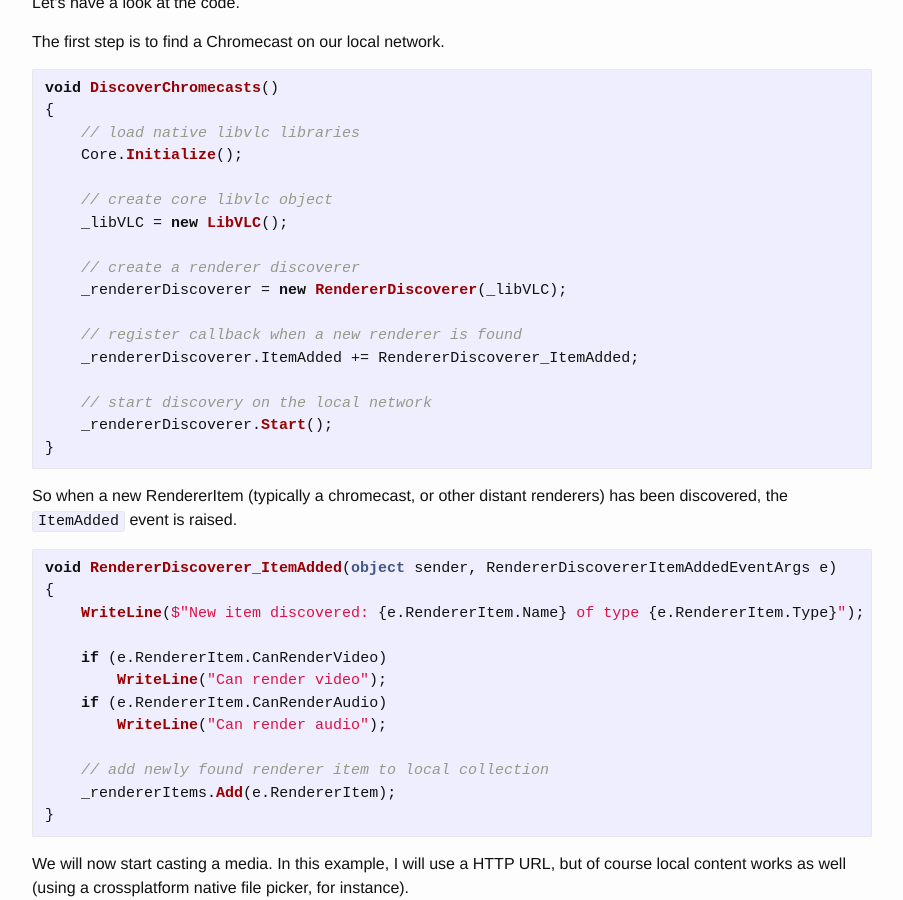
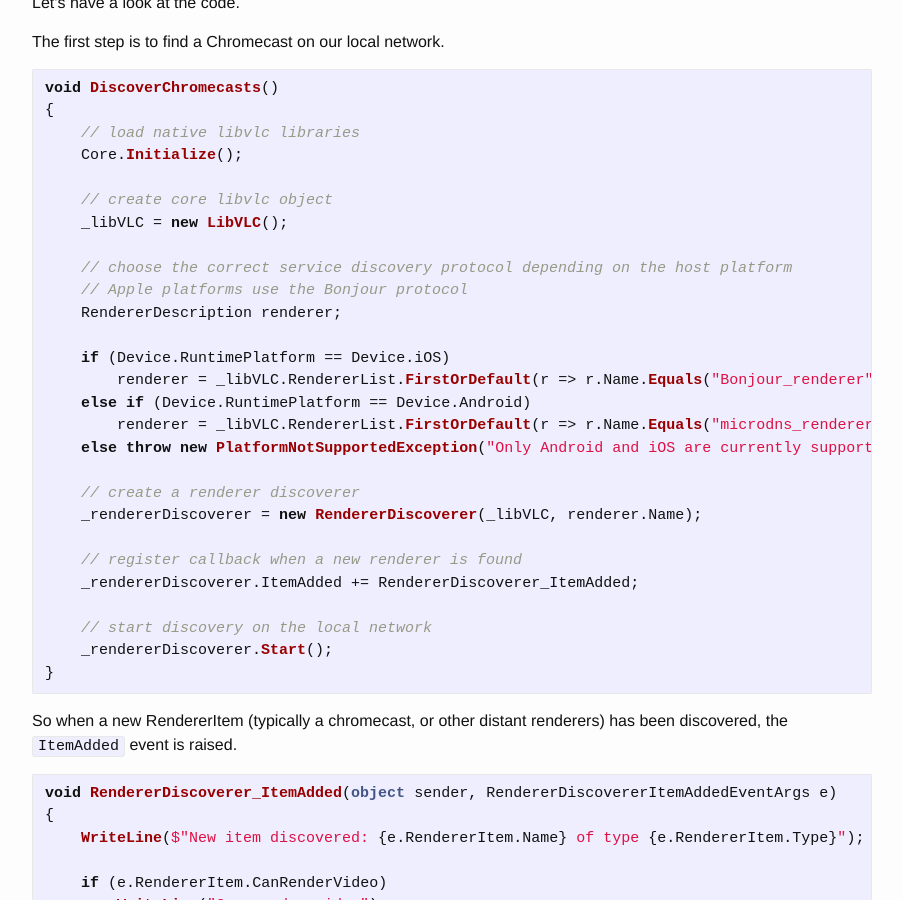
Before and after one commit to mfkl/mfkl.github.io, a Jekyll site: the page built from _posts/2018-10-22-High-performance-cross-platform-streaming-with-libvlc-and-Chromecast-on-.NET.markdown, in a window 1280 px wide and 900 px high, scrolled down 811 px. Shown: the whole window, without its empty margins (188-1091 px from the left). Built offline with Jekyll 4.4.1, drawn with Linux system fonts in a browser that asks for light colours.

Commit message:
update chromecast sample code

```diff
--- a/_posts/2018-10-22-High-performance-cross-platform-streaming-with-libvlc-and-Chromecast-on-.NET.markdown
+++ b/_posts/2018-10-22-High-performance-cross-platform-streaming-with-libvlc-and-Chromecast-on-.NET.markdown
@@ -33,8 +33,18 @@ void DiscoverChromecasts()
     // create core libvlc object
     _libVLC = new LibVLC();
 
+    // choose the correct service discovery protocol depending on the host platform
+    // Apple platforms use the Bonjour protocol
+    RendererDescription renderer;
+
+    if (Device.RuntimePlatform == Device.iOS)
+        renderer = _libVLC.RendererList.FirstOrDefault(r => r.Name.Equals("Bonjour_renderer"));
+    else if (Device.RuntimePlatform == Device.Android)
+        renderer = _libVLC.RendererList.FirstOrDefault(r => r.Name.Equals("microdns_renderer"));
+    else throw new PlatformNotSupportedException("Only Android and iOS are currently supported in this sample");
+
     // create a renderer discoverer
-    _rendererDiscoverer = new RendererDiscoverer(_libVLC);
+    _rendererDiscoverer = new RendererDiscoverer(_libVLC, renderer.Name);
 
     // register callback when a new renderer is found
     _rendererDiscoverer.ItemAdded += RendererDiscoverer_ItemAdded;
```
Also changed, not shown: 1 other file.
